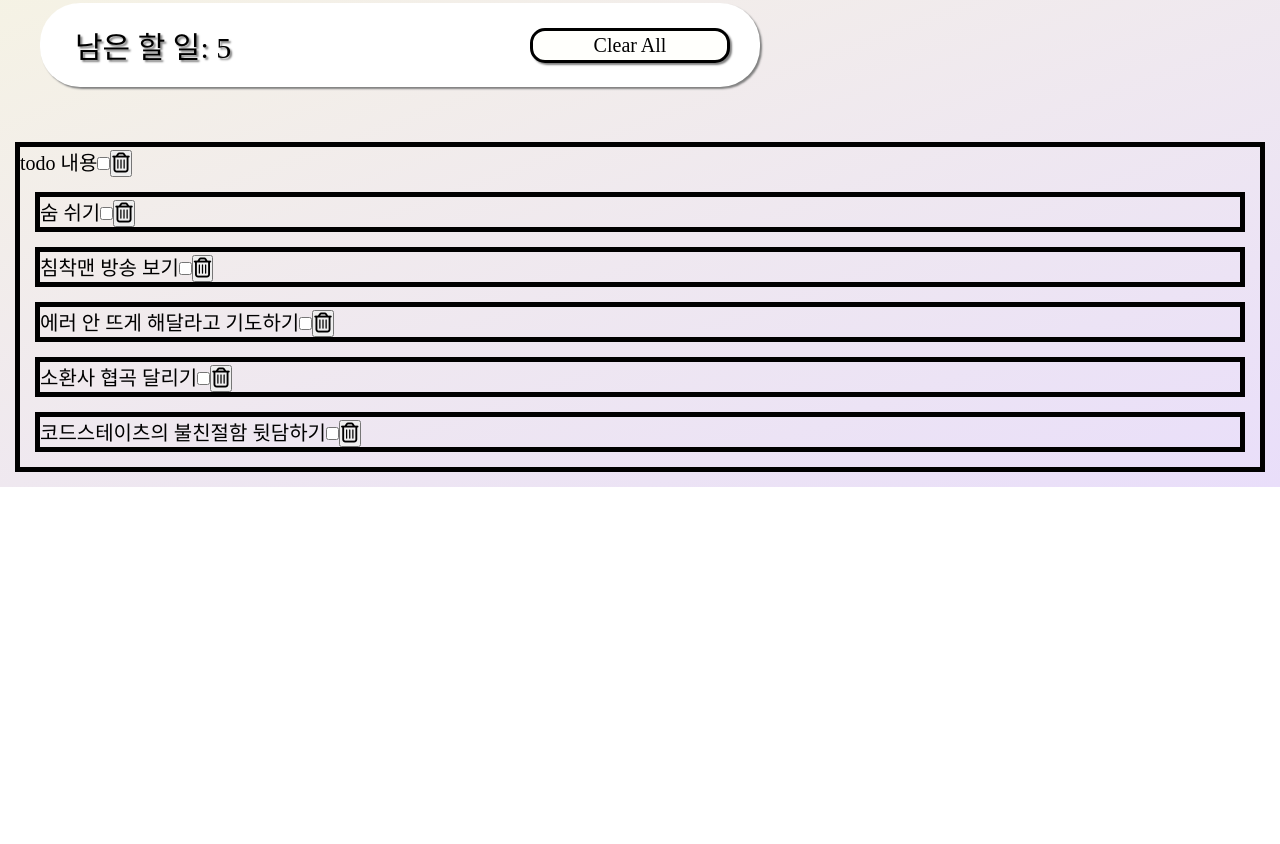
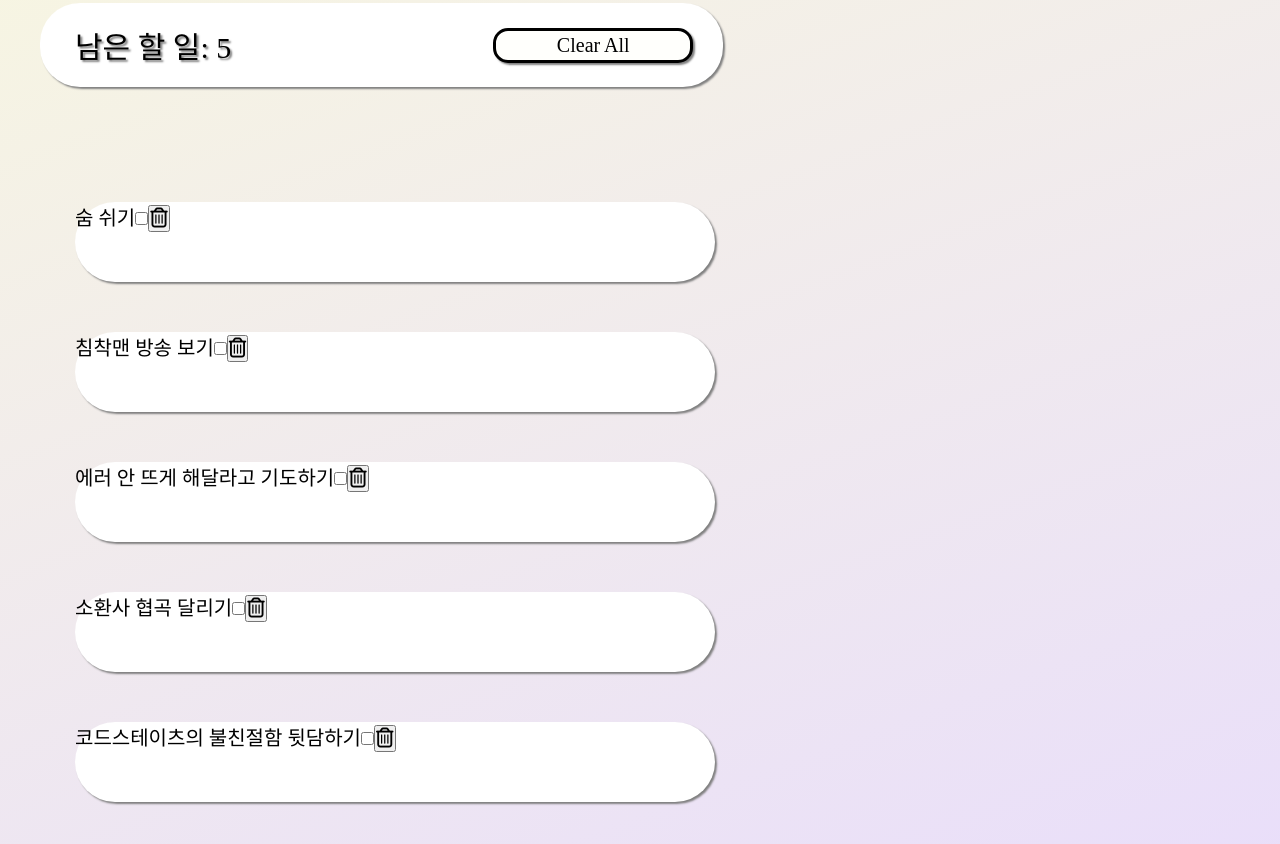
Before and after one commit to lsm6627/codegangster_toto, a React (Create React App) app: page / in a window 1280 px wide. Shown: the part 440-1284 px from the top of the page. Before the commit the page ends 927 px from the top, so only its background shows below. Built offline with nearby package versions, Linux system fonts and the light colour scheme; a web font is replaced by a local one.

Commit message:
Main CSS 완성

```diff
--- a/src/App.css
+++ b/src/App.css
@@ -12,12 +12,17 @@
 }
 
 main {
+  display: inline-block;
   max-width: 800px;
   min-width: 500px;
   padding: 25px;
   border-radius: 40px;
 }
 
-list {
-  display: inline;
+content {
+  display: inline-block;
+  max-width: 800px;
+  min-width: 500px;
+  border-radius: 40px;
+  padding: 25px;
 }
--- a/src/App.js
+++ b/src/App.js
@@ -28,7 +28,9 @@ function App() {
           <MakeTodo />
           <CountClear isClear={isClear} handleClear={handleClear} />
         </main>
-        <ContentTodo className="list"/>
+        <content>
+          <ContentTodo />
+        </content>
         <Footer />
       </div>
     </BrowserRouter>
--- a/src/Header.css
+++ b/src/Header.css
@@ -52,3 +52,7 @@
   width: 100%;
   transition: ease all;
 }
+
+.btn--logout:active {
+  box-shadow: none;
+}
--- a/src/component/ContentTodo.css
+++ b/src/component/ContentTodo.css
@@ -1,10 +1,15 @@
 .todoContainer {
+  display: inline-block;
 }
 
 .todoList {
-  list-style: none;
-  margin: 15px;
-  border: solid 5px black;
+  display: flex;
+  background-color: white;
+  border-radius: 40px;
+  box-shadow: gray 2px 2px 2px;
+  margin: 50px;
+  width: 50vw;
+  height: 80px;
 }
 
 .todoDate {
--- a/src/component/ContentTodo.js
+++ b/src/component/ContentTodo.js
@@ -8,26 +8,9 @@ const ContentTodo = () => {
   //setDatas - todo 제거, 생성
 
   return (
-    <div>
+    <div className="todoContainer">
       <ul className="todoLists">
-        <li className="todoList">
-          {/* 각 리스트 항목들 */}
-          <div className="todoDate">{/*D-day표시*/}</div>
-          <div className="todoContent">
-            {/*todo내용표시*/}
-            todo 내용
-            <span className="todoContent_checkbox">
-              {/*체크박스영역*/}
-              <input type="checkbox">{/*체크박스*/}</input>
-            </span>
-            <span className="todoContent_delete">
-              {/*삭제영역*/}
-              <button className="todoContent_deleteButton">
-                {/*삭제버튼*/}
-                <i className="far fa-trash-alt"></i>
-              </button>
-            </span>
-          </div>
+
           {datas.map((todo) => {
             return (
               <li className="todoList">
@@ -53,7 +36,6 @@ const ContentTodo = () => {
               </li>
             );
           })}
-        </li>
       </ul>
     </div>
   );
--- a/src/component/CountClear.css
+++ b/src/component/CountClear.css
@@ -46,6 +46,10 @@
   transition: ease all;
 }
 
+.btn--clearAll:active {
+  box-shadow: none;
+}
+
 .span--remainTodos {
   margin: 15px;
   margin-left: 30px;
--- a/src/component/MakeTodo.css
+++ b/src/component/MakeTodo.css
@@ -72,7 +72,6 @@
 }
 
 .MakeTodo_input--submit:hover {
-  background: bdb2ff;
   color: #bdb2ff;
   box-shadow: gray 6px 6px 6px;
 }
@@ -94,8 +93,6 @@
 
 .MakeTodo_input--submit:active {
   box-shadow: none;
-  margin-left: 2px;
-  margin-top: 2px;
 }
 
 .input_message {
```
